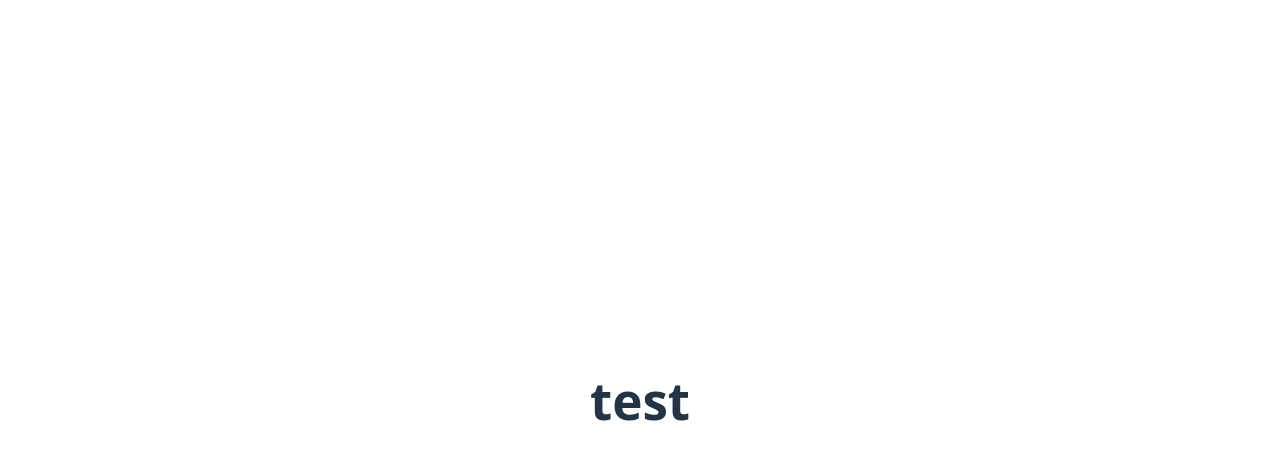
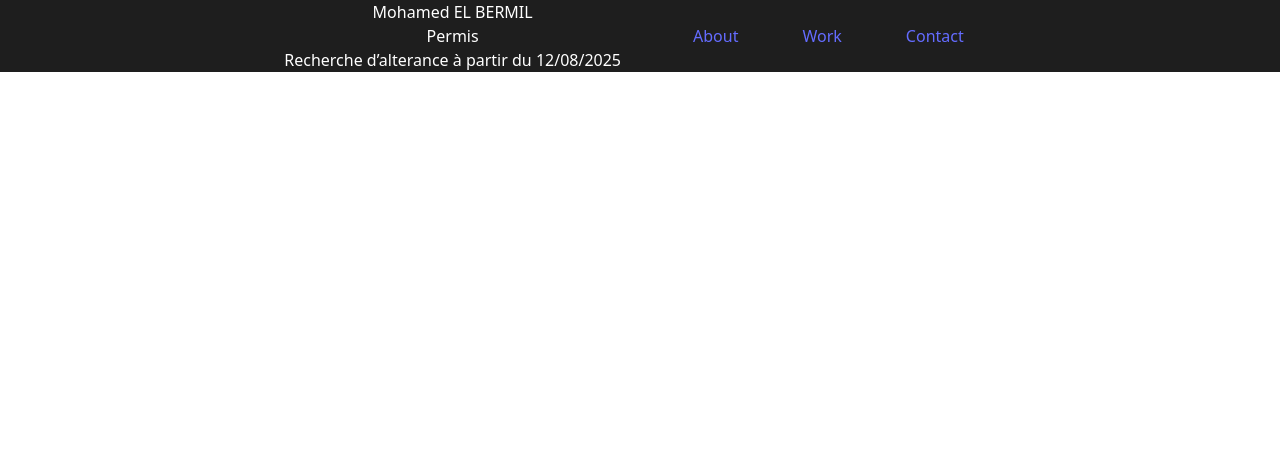
Before and after one commit to mohamed-elbermil/portfolio, a React (Vite) app: page / in a window 1280 px wide. Shown: the top 460 px of the page. Built offline with nearby package versions, Linux system fonts and the light colour scheme.

Commit message:
css de la navbar

```diff
--- a/src/components/Navbar/Navbar.jsx
+++ b/src/components/Navbar/Navbar.jsx
@@ -1,9 +1,32 @@
 import React from "react";
+import "./Navbar.module.css";
 
 export const Navbar = () => {
-    return(
-        <>
-        <h1>test</h1>
-        </>
-    )
-}
+  return (
+    <>
+      <nav>
+        <div className="status">
+          <span>Mohamed EL BERMIL</span>
+          <div className="btn-status">
+            <div className="btn">Permis</div>
+            <div className="btn">
+              Recherche d’alterance à partir du 12/08/2025
+            </div>
+          </div>
+        </div>
+        <ul>
+          <li>
+            <a href="#">About</a>
+          </li>
+          <li>
+            <a href="#">Work</a>
+          </li>
+          <li>
+            {/* arrow */}
+            <a href="#contact">Contact</a>
+          </li>
+        </ul>
+      </nav>
+    </>
+  );
+};
--- /dev/null
+++ b/src/components/Navbar/Navbar.module.css
@@ -0,0 +1,38 @@
+@import url("../../styles/variables.css");
+
+nav {
+  background: var(--primary-color);
+  width: 100%;
+  position: fixed;
+  top: 0;
+  left: 0;
+  display: flex;
+  justify-content: center;
+  align-items: center;
+  color: #fff;
+}
+
+.btn {
+  display: flex;
+  align-items: center;
+}
+
+.btn-status .btn {
+  background-color: var(--secondary-color);
+}
+
+nav ul {
+  display: flex;
+  justify-content: center;
+  align-items: center;
+  list-style-type: none;
+}
+
+nav a {
+  margin: 0 2em;
+}
+
+#contact {
+  background: var(--cta-color);
+  padding: 1em;
+}
--- /dev/null
+++ b/src/styles/globales.css
@@ -0,0 +1,61 @@
+/* Reset de base */
+*,
+*::before,
+*::after {
+  box-sizing: border-box;
+  margin: 0;
+  padding: 0;
+}
+
+body,
+h1,
+h2,
+h3,
+h4,
+h5,
+h6,
+p,
+figure,
+blockquote,
+dl,
+dd {
+  margin: 0;
+}
+
+a {
+  text-decoration: none;
+  color: inherit;
+}
+
+button,
+input,
+select,
+textarea {
+  font: inherit;
+  background: none;
+  border: none;
+  outline: none;
+}
+
+ul[role="list"],
+ol[role="list"] {
+  list-style: none;
+}
+
+body {
+  min-height: 100vh;
+  line-height: 1.5;
+  -webkit-font-smoothing: antialiased;
+  font-family: system-ui, sans-serif;
+  background-color: #fff;
+  color: #000;
+}
+
+img,
+picture,
+video,
+canvas,
+svg {
+  display: block;
+  max-width: 100%;
+}
--- /dev/null
+++ b/src/styles/variables.css
@@ -0,0 +1,5 @@
+:root {
+  --primary-color: #1e1e1e;
+  --secondary-color: #ff8151;
+  --cta-color: #714a9e;
+}
```
Also changed, not shown: src/App.jsx (+5 -5 lines), 1 other file (tests, documents, lock files or other folders).
